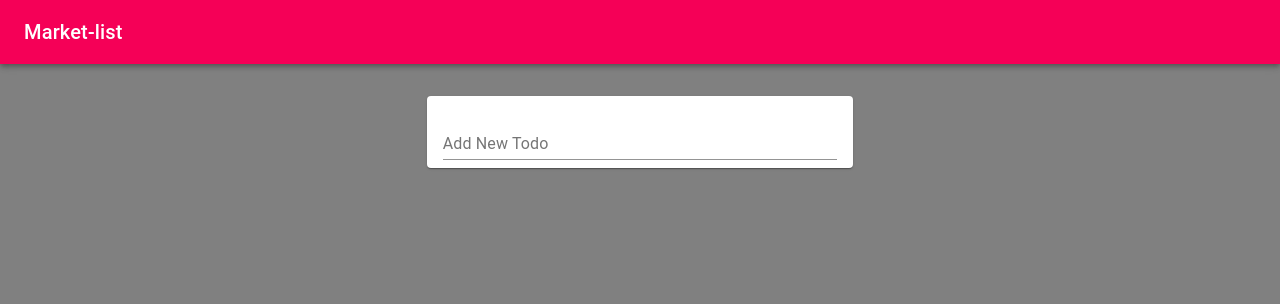
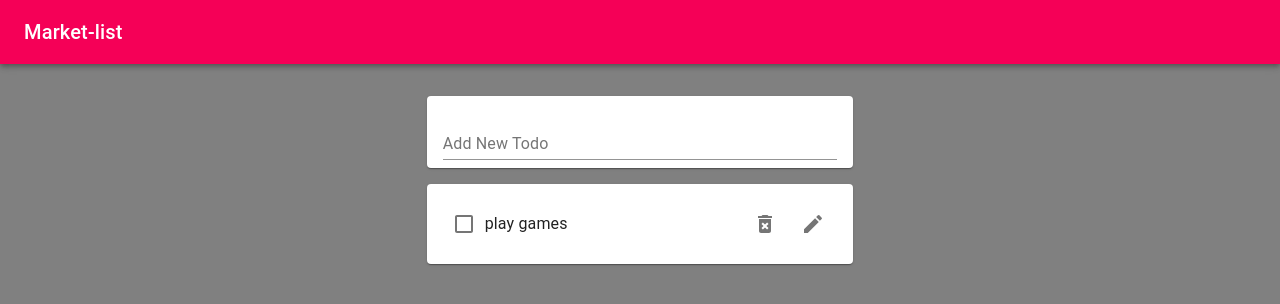
Before and after one commit to upluke/Shopping-list, a React (Create React App) app: page / in a window 1280 px wide. Shown: the top 304 px of the page. Built offline with nearby package versions, Linux system fonts and the light colour scheme.

Commit message:
useLocalStorageState

```diff
--- a/src/Todo.js
+++ b/src/Todo.js
@@ -26,6 +26,7 @@
 }) {
   const [isEditing, toggle] = useToggleState(false);
   const classes = useStyle();
+  console.log("id:", id, "task:", task);
   return (
     <ListItem className={classes.listItem}>
       {isEditing ? (
--- a/src/TodoApp.js
+++ b/src/TodoApp.js
@@ -1,4 +1,4 @@
-import React, { useEffect } from "react";
+import React from "react";
 import { makeStyles } from "@material-ui/core/styles";
 import AppBar from "@material-ui/core/AppBar";
 import Toolbar from "@material-ui/core/Toolbar";
@@ -29,18 +29,19 @@
 }));
 
 export default function TodoApp() {
-  const initialTodos = JSON.parse(window.localStorage.getItem("todos") || "[]");
+  // const initialTodos = JSON.parse(window.localStorage.getItem("todos") || "[]");
   // const initialTodos = [
   //   { id: 1, task: "Go fishing", completed: false },
   //   { id: 2, task: "Drop a plan", completed: true },
   //   { id: 3, task: "Quit the road", completed: false },
   // ];
+  const initialTodos = [{ id: 1, task: "play games", completed: false }];
   const { todos, addTodo, removeTodo, toggleTodo, editTodo } = useTodoState(
     initialTodos
   );
-  useEffect(() => {
-    window.localStorage.setItem("todos", JSON.stringify(todos));
-  }, [todos]);
+  // useEffect(() => {
+  //   window.localStorage.setItem("todos", JSON.stringify(todos));
+  // }, [todos]);
 
   console.log(todos);
   const classes = useStyles();
--- /dev/null
+++ b/src/hooks/useLocalStorageState.js
@@ -0,0 +1,17 @@
+import { useState, useEffect } from "react";
+
+export default function useLocalStorageState(key, defaultVal) {
+  const [state, setState] = useState(() => {
+    let val;
+    try {
+      val = JSON.parse(window.localStorage.getItem(key) || String(defaultVal));
+    } catch (e) {
+      val = defaultVal;
+    }
+    return val;
+  });
+  useEffect(() => {
+    window.localStorage.setItem(key, JSON.stringify(state));
+  });
+  return [state, setState];
+}
--- a/src/hooks/useTodoState.js
+++ b/src/hooks/useTodoState.js
@@ -1,8 +1,8 @@
-import { useState } from "react";
+import useLocalStorageState from "./useLocalStorageState";
 import { v4 as uuidv4 } from "uuid";
 
 export default function useTodoState(initialTodos) {
-  const [todos, setTodos] = useState(initialTodos);
+  const [todos, setTodos] = useLocalStorageState("todos", initialTodos);
   return {
     todos,
     addTodo: (newTodoText) => {
```
